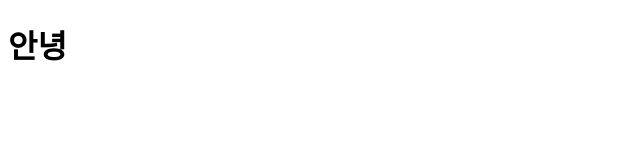
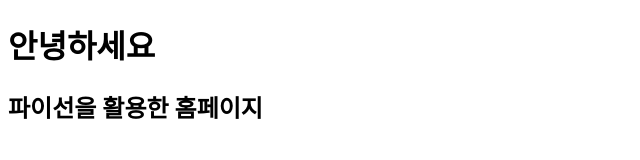
Before and after one commit to aromia115-bhjeon/github1.io, a plain HTML site: page index.html in a window 1280 px wide. Shown: the whole page, without its empty margins (0-640 px from the left). Drawn offline with Linux system fonts and the light colour scheme.

Commit message:
Update index.html

```diff
--- a/index.html
+++ b/index.html
@@ -5,6 +5,8 @@
     <title>나의 첫 홈페이지</title>
 </head>
 <body>
-    <h1>안녕</h1>
+    <h1>안녕하세요</h1>
+    <h2>파이선을 활용한 홈페이지</h2>
+
 </body>
 </html>
```
